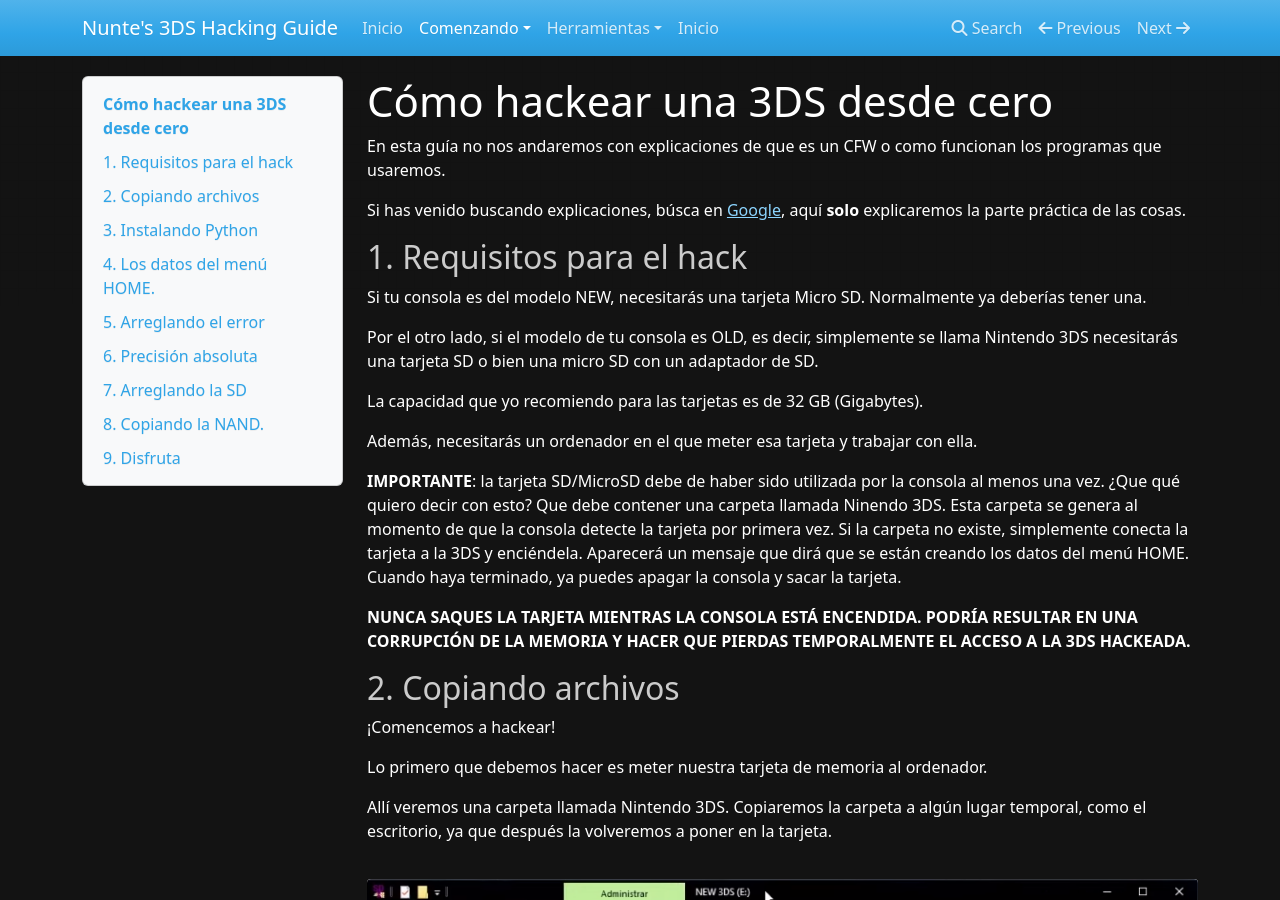
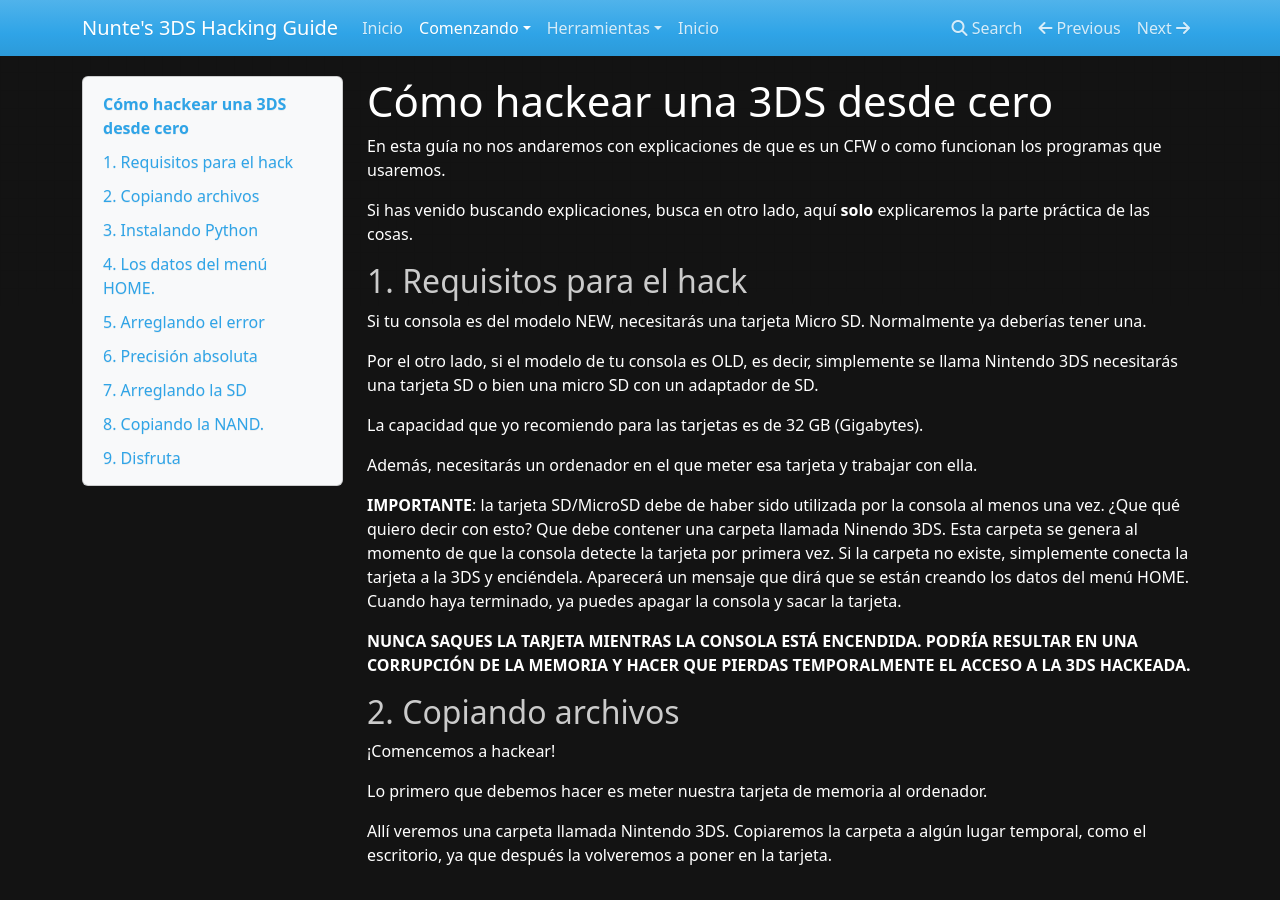
Before and after one commit to 3dsmanual/3dsmanual.github.io, an MkDocs documentation site: the page built from docs/comenzando.md, in a window 1280 px wide and 900 px high. Built offline with MkDocs 1.6.1, drawn with Linux system fonts in a browser that asks for light colours; nearby versions of some CDN libraries.

Commit message:
Update comenzando.md

```diff
--- a/docs/comenzando.md
+++ b/docs/comenzando.md
@@ -1,7 +1,7 @@
 # Cómo hackear una 3DS desde cero
 En esta guía no nos andaremos con explicaciones de que es un CFW o como funcionan los programas que usaremos.
 
-Si has venido buscando explicaciones, búsca en [Google](https://google.com), aquí **solo** explicaremos la parte práctica de las cosas.
+Si has venido buscando explicaciones, busca en otro lado, aquí **solo** explicaremos la parte práctica de las cosas.
 
 ## 1. Requisitos para el hack
 Si tu consola es del modelo NEW, necesitarás una tarjeta Micro SD. Normalmente ya deberías tener una.
```
